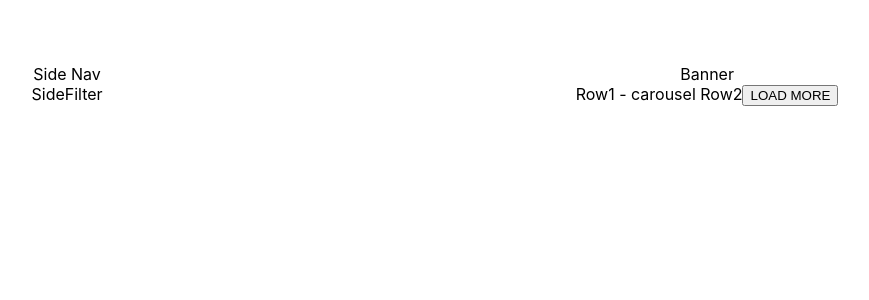
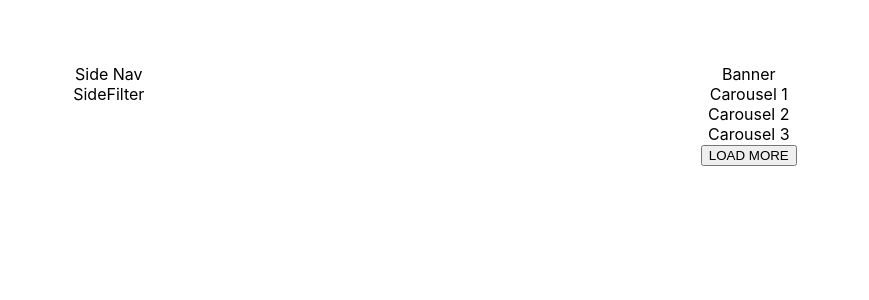
Before and after one commit to drewhsu86/Boxed-All-Bulk-Cart, a React (Create React App) app in the folder client/: page /products in a window 1280 px wide. Shown: the top 300 px of the page, without its empty margins (205-1074 px from the left). Built offline with nearby package versions, Linux system fonts and the light colour scheme.

Commit message:
added carousel component

```diff
--- /dev/null
+++ b/client/src/components/Carousel/Carousel.jsx
@@ -0,0 +1,14 @@
+import React, { Component } from 'react'
+
+class Carousel extends Component {
+  render() {
+    return (
+      <div>
+        Carousel {this.props.num}
+      </div>
+    )
+  }
+}
+
+
+export default Carousel
--- a/client/src/components/Products/Products.jsx
+++ b/client/src/components/Products/Products.jsx
@@ -1,6 +1,7 @@
 import React, { Component } from 'react'
 import SideBar from '../SideBar/SideBar'
 import './Products.css'
+import Carousel from '../Carousel/Carousel'
 import { Link, Route, Switch } from 'react-router-dom'
 
 
@@ -78,8 +79,9 @@ class Products extends Component {
           <div>Banner</div>
           <Switch>
             <Route exact path='/:category'>
-              Row1 - carousel
-              Row2
+              <Carousel num={1} />
+              <Carousel num={2} />
+              <Carousel num={3} />
             </Route>
             <Route path='/:category/:subcategory' />
           </Switch>
```
Also changed, not shown: client/src/components/Carousel/Carousel.css (added).
